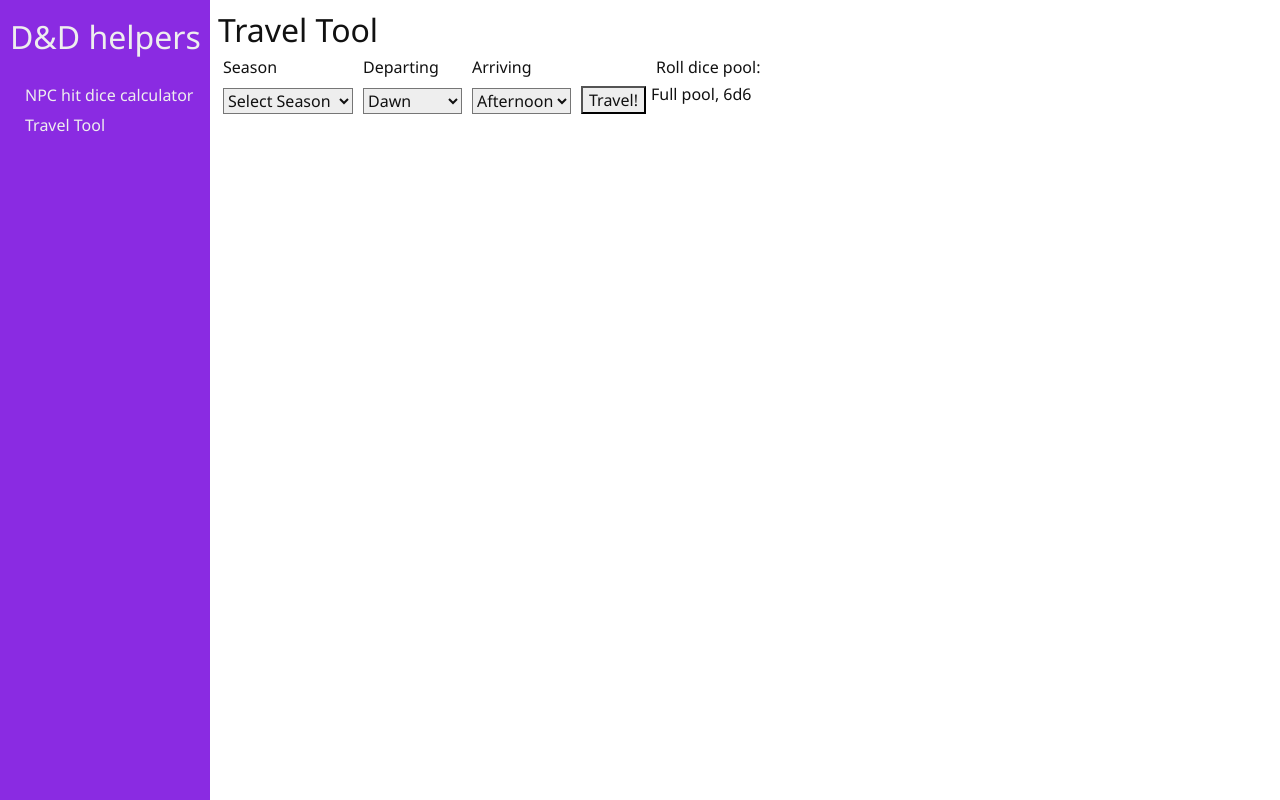
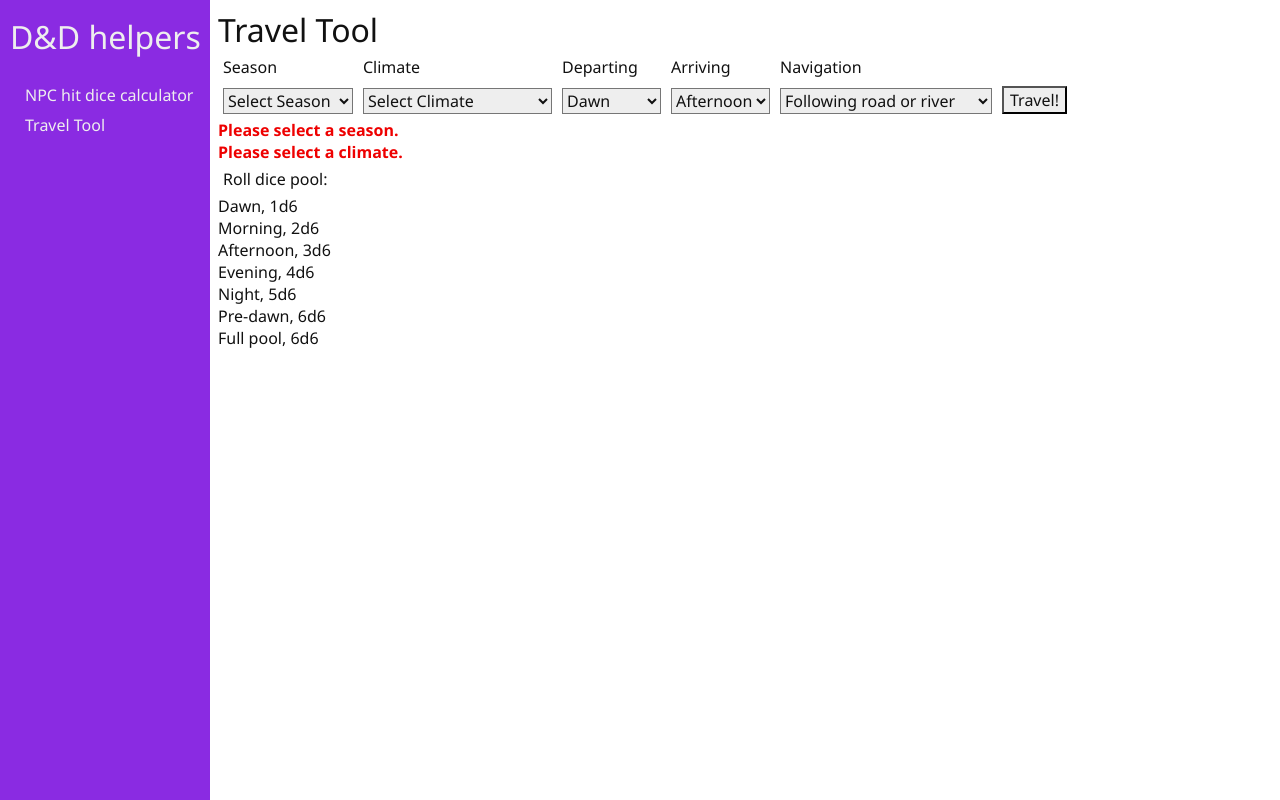
Before and after one commit to Schwenckenator/DnDHelpers, a plain HTML site: page travel.html in a window 1280 px wide. Both pictures are taken after a click on the button "Travel!". Drawn offline with Linux system fonts and the light colour scheme.

Commit message:
Fixed Rows, Added dice pool logic
It can now tell you, based on daylight hours of the season, when to roll the dice pool.

```diff
--- a/main.css
+++ b/main.css
@@ -47,16 +47,25 @@
     margin: 5px;
 }
 
-
+.error{
+    color:#ee0000;
+    font-weight: 600;
+}
 
 .row{
     display:block;
     width:100%;
 }
 
+.row:after{
+    content: "";
+    display: table;
+    clear: both;
+}
+
 .col{
     float: left;
-    width: auto;
+    width: fit-content;
     /* border: black; */
 }
 
--- a/travel.html
+++ b/travel.html
@@ -30,6 +30,19 @@
                     </select>
                 </div>
                 <div class="col">
+                    <div class="label">Climate</div>
+                    <select id="climate" class="input" onchange="onChangeClimate(this.value)">
+                        <option value="" selected hidden disabled>Select Climate</option>
+                        <option value="0">Jungle</option>
+                        <option value="1">Savannah</option>
+                        <option value="2">Mountains</option>
+                        <option value="3">Subtropical Rainforest</option>
+                        <option value="3">Temperate</option>
+                        <option value="4">Tundra</option>
+                        <option value="5">Arctic</option>
+                    </select>
+                </div>
+                <div class="col">
                     <div class="label">Departing</div>
                     <select id="depart" class="input" onchange="onChangeDepart(this.value)">
                         <option value="0" selected>Dawn</option>
@@ -42,7 +55,7 @@
                 </div>
                 <div class="col">
                     <div class="label">Arriving</div>
-                    <select id="depart" class="input" value="2" onchange="onChangeArrival(this.value)">
+                    <select id="arrive" class="input" value="2" onchange="onChangeArrival(this.value)">
                         <option value="0">Dawn</option>
                         <option value="1">Morning</option>
                         <option value="2" selected>Afternoon</option>
@@ -52,9 +65,22 @@
                     </select>
                 </div>
                 <div class="col">
+                    <div class="label">Navigation</div>
+                    <select id="navigation" class="input" value="2" onchange="onChangeNavigation(this.value)">
+                        <option value="0">Following road or river</option>
+                        <option value="1">Clear Terrain</option>
+                        <option value="2">Visibility reducing Terrain</option>
+                        <option value="3">Featureless Desert</option>
+                        <option value="4">Magically Difficult Terrain</option>
+                    </select>
+                </div>
+                <div class="col">
                     <div class="empty"></div>
                     <button class="input" onclick="travel()">Travel!</button>
                 </div>
+            </div>
+            <div class="row">
+                <span class="error" id="error"></span>
             </div>
             <div class="row">
                 <div class="col">
--- a/travel.js
+++ b/travel.js
@@ -1,42 +1,134 @@
-var season;
+var season = "";
+var climate = "";
 var depart = 0;
 var arrive = 0;
+var navigation = 0;
 
 var poolIds = ["pool_dawn", "pool_morning", "pool_afternoon", "pool_evening", "pool_night", "pool_predawn", "pool_full"];
 
-var seasonDict = {polar_summer: 5, "summer" : 4, "autumn":3, "spring":3, "winter":2,"polar_winter":1};
+var seasonDict = {
+    polar_summer: {
+        light: ["day", "day", "day", "day", "day", "twilight"]
+    },
+    summer : {
+        light: ["day", "day", "day", "day", "twilight", "night"]
+    },
+    autumn: {
+        light: ["day", "day", "day", "twilight", "night", "night"]
+    },
+    spring: {
+        light: ["day", "day", "day", "twilight", "night", "night"]
+    },
+    winter: {
+        light: ["twilight", "day", "day", "twilight", "night", "night"]
+    },
+    polar_winter: {
+        light: ["twilight", "day", "twilight", "night", "night", "night"]
+    }
+};
 
 function onChangeSeason(input){
     season = input;
 }
 
+function onChangeClimate(input){
+    climate = input;
+}
+
 function onChangeDepart(input){
     depart = Number.parseFloat(input);
-
 }
 
 function onChangeArrival(input){
     arrive = Number.parseFloat(input);
 }
 
+function onChangeNavigation(input){
+    navigation = Number.parseFloat(input);
+}
+
 function travel(){
+    hideError();
     console.log("Travelling!");
     let travelLen = arrive - depart + 1;
     console.log("Travel length is "+travelLen);
+
+    //#region Error Handling
+    let failed = false;
+    let errMsg = "";
+
     if(travelLen <= 0){
         console.log("You can't travel back in time.");
+        errMsg += "Arriving before you depart. You can't travel back in time.";
+        failed = true;
+    }
+
+    console.log("Season = '"+ season +"'");
+    if(season == ""){
+        console.log("Please select a season.");
+        if(errMsg != ""){
+            errMsg += "<br>";
+        }
+        errMsg += "Please select a season.";
+        failed = true;
+    }
+
+    console.log("Climate = '"+ climate +"'");
+    if(climate == ""){
+        console.log("Please select a climate zone.");
+        if(errMsg != ""){
+            errMsg += "<br>";
+        }
+        errMsg += "Please select a climate.";
+        failed = true;
+    }
+
+    if(failed){
+        errorMessage(errMsg);
         return;
     }
-    if(season == ""){
-        console.log("Please select a season.");
-        return;
+    //#endregion
+
+    let seasonObj = getSeason(season);
+    let dicePoolRolls = [];
+
+    for(let i=depart; i<=arrive; i++){
+        if(seasonObj.light[i] != "day"){
+            dicePoolRolls.push(i);
+        }
     }
-
-    seasonDict.polar_summer
 
     showElement("pool_full");
     for(let i=0; i<6;i++){
         hideElement(poolIds[i]);
+    }
+    dicePoolRolls.forEach(x => showElement(poolIds[x]));
+}
+
+function errorMessage(s){
+    showElement("error");
+    document.getElementById("error").innerHTML = s;
+}
+
+function hideError(){
+    hideElement("error");
+}
+
+function getSeason(str){
+    if(str == ""){
+        return;
+    }else if(str=="polar_summer"){
+        return seasonDict.polar_summer;
+    }else if(str=="summer"){
+        return seasonDict.summer;
+    }else if(str=="autumn"){
+        return seasonDict.autumn;
+    }else if(str=="spring"){
+        return seasonDict.spring;
+    }else if(str=="winter"){
+        return seasonDict.winter;
+    }else if(str=="polar_winter"){
+        return seasonDict.polar_winter;
     }
 }
 
```
